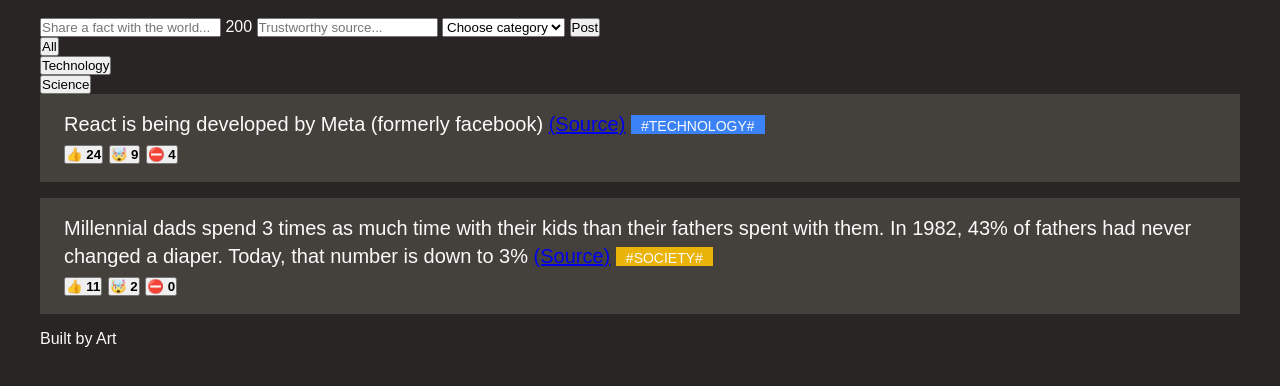
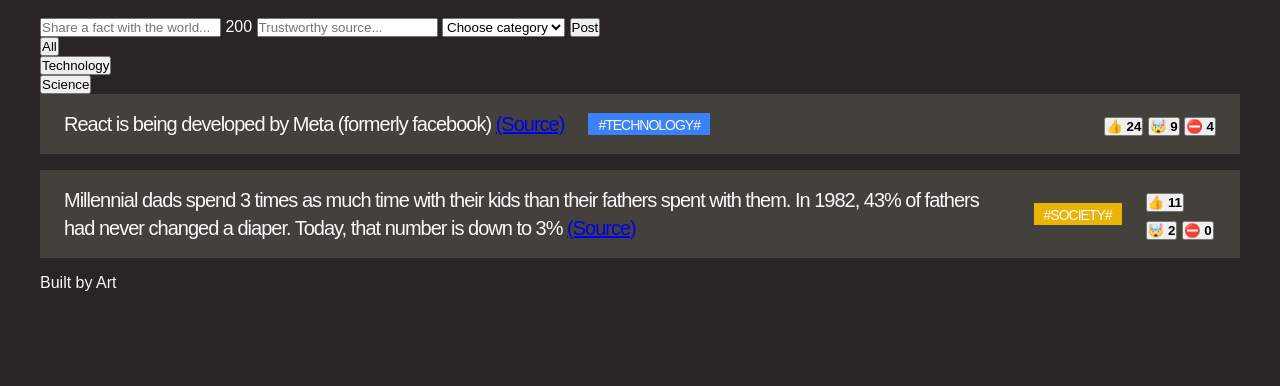
Before and after one commit to artsingletary/Udemy_Full_Stack_Web_App, a plain HTML site: page index.html in a window 1280 px wide. Shown: the part 130-516 px from the top of the page. Drawn offline with Linux system fonts and the light colour scheme; a web font is replaced by a local one.

Commit message:
Applying Flexbox to Our Facts

```diff
--- a/index.html
+++ b/index.html
@@ -16,8 +16,7 @@
     <!--The header section is using flexbox-->
     <header class="header">
       <div class="logo">
-        <img src="logo.png" height="68" width="68"
-        alt="Today I Learned Logo" />
+        <img src="logo.png" height="68" width="68" alt="Today I Learned Logo" />
         <h1>Today I Learned</h1>
       </div>
       <button>Share A Fact</button>
@@ -50,12 +49,13 @@
           <li class="fact">
             <p>
               React is being developed by Meta (formerly facebook)
-              <a href="https://opensource.fb.com/"
-              target="_blank">(Source)</a>
-              <span class="tag"
-              style="background-color:#3b82f6">#technology#</span>
+              <a href="https://opensource.fb.com/" target="_blank">(Source)</a>
             </p>
-            <div>
+            <span class="tag" style="background-color: #3b82f6"
+              >#technology#
+            </span>
+
+            <div class="vote-buttons">
               <button>👍 <strong>24</strong></button>
               <button>🤯️ <strong>9</strong></button>
               <button>⛔️ <strong>4</strong></button>
@@ -66,12 +66,14 @@
               Millennial dads spend 3 times as much time with their kids than
               their fathers spent with them. In 1982, 43% of fathers had never
               changed a diaper. Today, that number is down to 3%
-              <a href="https:/www.mother.ly/parenting/millennial-dads-spend-more-time-with-their-kids"
-              target="_blank">(Source)</a>
-              <span class="tag"
-              style="background-color:#eab308">#society#</span>
-            </p=>
-            <div>
+              <a
+                href="https:/www.mother.ly/parenting/millennial-dads-spend-more-time-with-their-kids"
+                target="_blank"
+                >(Source)</a
+              >
+            </p>
+            <span class="tag" style="background-color: #eab308">#society#</span>
+            <div class="vote-buttons">
               <button>👍 <strong>11</strong></button>
               <button>🤯️ <strong>2</strong></button>
               <button>⛔️ <strong>0</strong></button>
--- a/style.css
+++ b/style.css
@@ -47,6 +47,12 @@ h1 {
   background-color: #44403c;
   margin-bottom: 16px;
   padding: 16px 24px;
+  letter-spacing: -1px;
+
+  /* Flexbox Settings */
+  display: flex;
+  align-items: center;
+  gap: 24px;
 }
 
 .tag {
@@ -58,6 +64,10 @@ h1 {
   padding-right: 10px;
 }
 
+.vote-buttons {
+  margin-left: auto;
+}
+
 ul {
   list-style: none;
 }
```
